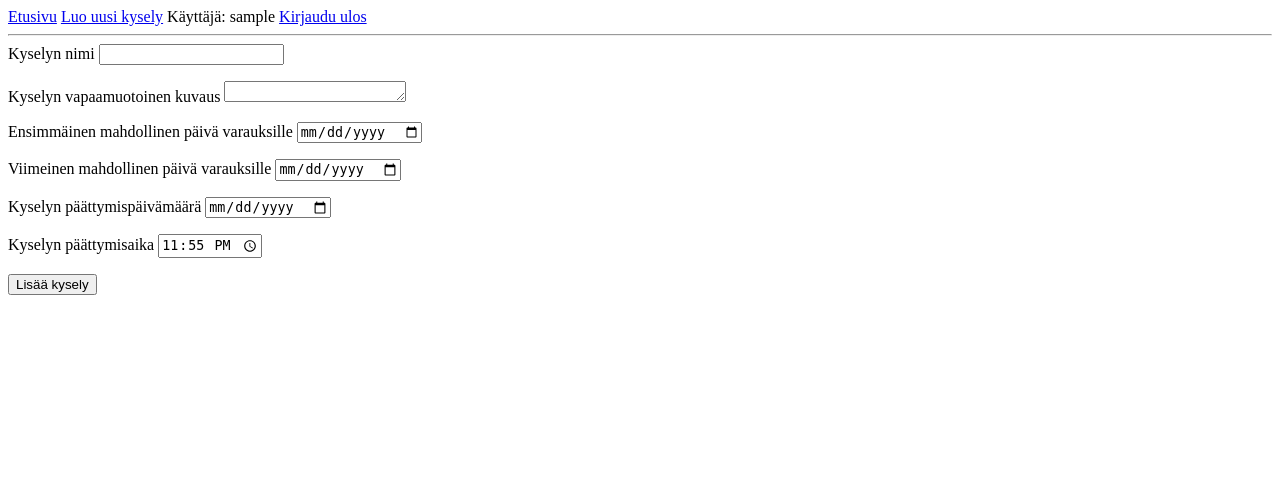
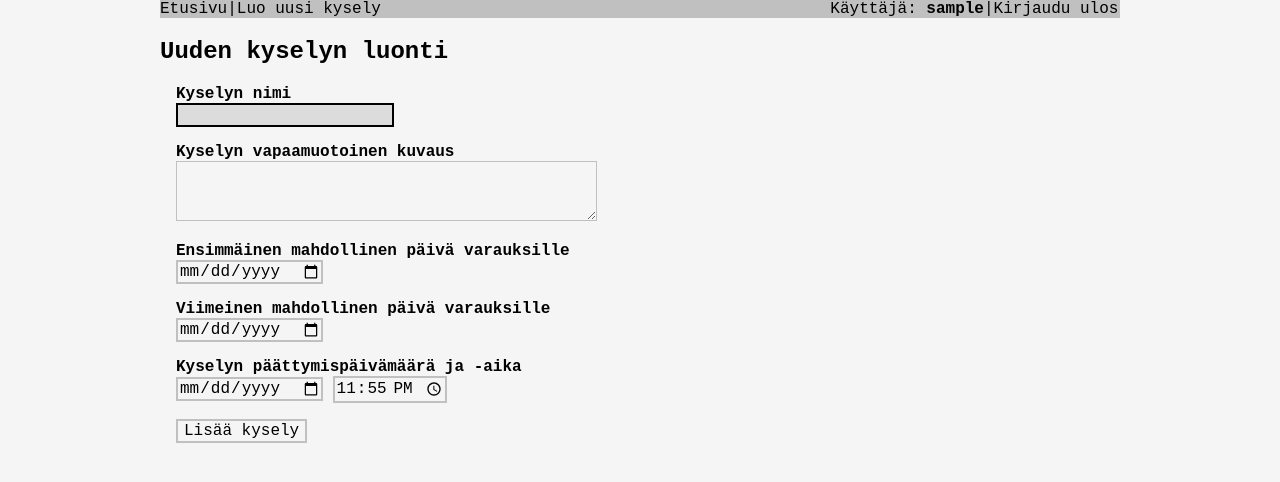
Before and after one commit to kluopaja/ajanvarausj-rjestelm-, a Flask app: page /new_poll in a window 1280 px wide. Shown: the top 482 px of the page. Run offline with Flask 2, Linux system fonts and the light colour scheme; the visitor is signed in with stand-in values (Sample User, id 1).

Commit message:
Redesign website layout
    -Change font to monospace font
    -Change colors
    -Add maximum width and center the website
    -Add lists where appropriate and style them

    templates/base.html
        -Add viewport meta tag
        -Add <nav> tag to menu controls and separate login/logout/register
         from other menu links
        -Add <div> tag to flashed messaged and style them better

    templates/index.html
        -Add notification if user does not have any polls

    templates/login.html
        -Add autofocus to username

    templates/register.html
        -Add autofocus to username

    templates/new_poll.html
        -Add autofocus to poll_name
        -Increase poll_description textarea size
        -Group end date and time together

    templates/poll_owner
        -Reorder functionalities to make the page more logical
        -Add class="section" to every part that should be indented
        -Add lists to form fields

```diff
--- a/static/style.css
+++ b/static/style.css
@@ -1,9 +1,143 @@
+body {
+    background: whitesmoke;
+    font-family: "Courier New";
+    color: black;
+    margin: auto;
+    max-width: 60em;
+}
+button {
+    font-family: "Courier New";
+}
+input, textarea {
+    font-family: "Courier New";
+    background: whitesmoke;
+    color: black;
+    border-style: solid;
+    border-color: silver;
+    font-size: 1em;
+}
+input:focus {
+    outline: none;
+}
+input[type=submit]{
+    background: whitesmoke;
+    color: black;
+    font-size: 1em;
+}
+input:focus, textarea:focus {
+    background: gainsboro;
+    border-color: black;
+}
+/*
+textarea::selection, input::selection  {
+    background: black;
+    color: whitesmoke;
+}
+*/
+input[type=submit]:hover{
+    background: gainsboro;
+    border-color: black;
+}
+.clearer {
+    clear: both;
+}
+.menu {
+    background: silver;
+    color: #000000;
+}
+.menu ul {
+    margin: 0 0.1em 0 0em;
+    padding: 0;
+    list-style: none;
+    display: inline;
+}
+.menu li {
+    display: inline;
+    float: left;
+}
+.menu li:after {
+    content: "|";
+
+}
+.menu li:last-child:after {
+    content: "";
+}
+.menu li a {
+    text-decoration: none;
+    color: black;
+}
+.menu li a:hover {
+    color: whitesmoke;
+    background: black;
+}
+.main_menu {
+    float: left;
+}
+.login_menu {
+    float: right;
+}
+.menu_line {
+    clear: both;
+}
+.index p {
+    padding: 0 0 0 1em;
+
+}
+.frontpage_table {
+    padding: 0 0 0 1em;
+}
+.flash li {
+    list-style: none;
+    padding: 0;
+    margin: 0;
+}
+.flash ul {
+    margin: 0.2em 0 0 0;
+    padding: 0 0 0 0em;
+    background: gainsboro;
+    font-weight: bold;
+}
+
+.new_poll ul {
+    padding: 0 0 0 1em;
+    margin: 0;
+}
+.new_poll li {
+    list-style: none;
+    padding: 0 0 1em 0;
+}
+.new_poll label {
+    display: block;
+    font-weight: bold;
+}
+.new_poll input[type=submit] {
+}
+.login ul {
+    padding: 0 0 0 1em;
+    margin 0;
+}
+.login li {
+    list-style: none;
+    padding: 0 0 1em 0;
+}
+.login label {
+    display: block;
+}
+.poll_owner .section {
+    padding: 0 0 3em 1em;
+}
+.poll_owner .section ul, li{
+    display: block;
+    padding: 0 0 0 0;
+}
+
 form {
     padding: 0 0 0 0;
     /*border: 1px solid #CCC;
     border-radius:1em;
     */
 }
+/*
 ul {
     list-style: none;
     padding: 0;
@@ -16,3 +150,5 @@ label {
     display: block-inline;
     margin-bottom: 0.2em;
 }
+
+*/
--- a/templates/base.html
+++ b/templates/base.html
@@ -3,27 +3,52 @@
     <head>
         <title>Ajanvarausjärjestelmä</title>
         <link href="/static/style.css" rel="stylesheet">
+        <meta name="viewport" content="width=device-width, initial-scale=1">
     </head>
     <body>
-        <a href="/">Etusivu</a>
-        {% if session['user_id'] %}
+        <nav class="menu">
+            <div class="main_menu">
+            <ul>
+            <li><a href="/">Etusivu</a></li>
+            {% if session.get('user_id') %}
+                <li>
                 <a href="/new_poll">Luo uusi kysely</a>
-        Käyttäjä: {{ session['username'] }}
+                </li>
+            {% endif %}
+            </ul>
+            </div>
+
+            <div class="login_menu">
+                <ul>
+                {% if session.get('user_id') %}
+                    <li>
+                        Käyttäjä: <b>{{ session['username'] }}</b></li>
+                    <li>
                     <a href="/logout">Kirjaudu ulos</a>
+                    </li>
                 {% else %}
+                    <li>
                     <a href="/login">Kirjaudu sisään</a>
+                    </li>
+                    <li>
                     <a href="/register">Uusi käyttäjä</a>
+                    </li>
                 {% endif %}
-        <hr>
+                </ul>
+            </div>
+            <div class="clearer"></div>
+        </nav>
+        <div class="flash">
         {% with messages = get_flashed_messages() %}
+            {% if messages %}
                 <ul>
-            {% if messages %}
                 {% for message in messages %}
                     <li>{{ message }}</li>
                 {% endfor %}
+                </ul>
             {% endif %}
-            </ul>
         {% endwith %}
+        </div>
         {% block content %}{% endblock %}
 
     </body>
--- a/templates/login.html
+++ b/templates/login.html
@@ -7,12 +7,13 @@
 {% if message  %}
 <p>{{ message }}</p>
 {% endif %}
+<div class="login">
 <h3>Kirjaudu sisään</h3>
 <form action="/login" method="post">
 <ul>
     <li>
         <label for="username">Käyttäjätunnus:</label>
-        <input type="text" name="username" id="username">
+        <input type="text" name="username" id="username" autofocus>
     </li>
     <li>
     <label for="password">Salasana:</label>
@@ -23,5 +24,6 @@
     </li>
 </ul>
 </form>
+</div>
 
 {% endblock %}
--- a/templates/new_poll.html
+++ b/templates/new_poll.html
@@ -1,15 +1,17 @@
 {% extends "base.html" %}
 {% block content %}
 
+<div class="new_poll">
+<h2>Uuden kyselyn luonti</h2>
 <form action="/new_poll" method="post">
 <ul>
     <li>
         <label for="poll_name">Kyselyn nimi</label>
-        <input type="text" name="poll_name" id="poll_name">
+        <input type="text" name="poll_name" id="poll_name" autofocus>
     </li>
     <li>
         <label for="poll_description">Kyselyn vapaamuotoinen kuvaus</label>
-        <textarea name="poll_description" id="poll_description" rows=1 cols=20></textarea>
+        <textarea name="poll_description" id="poll_description" rows=3 cols=40></textarea>
     </li>
     <li>
         <label for="first_appointment_date">Ensimmäinen mahdollinen päivä varauksille</label>
@@ -20,17 +22,14 @@
         <input type="date" name="last_appointment_date" id="last_appointment_date">
     </li>
     <li>
-        <label for="poll_end_date">Kyselyn päättymispäivämäärä</label>
+        <label for="poll_end_date">Kyselyn päättymispäivämäärä ja -aika</label>
         <input type="date" name="poll_end_date" id="poll_end_date">
-    </li>
-    <li>
-        <label for="poll_end_time">Kyselyn päättymisaika</label>
         <input type="time" name="poll_end_time" id="poll_end_time" value="23:55" step=300>
     </li>
     <li>
         <input type="submit" value="Lisää kysely">
     </li>
 </ul>
-
 </form>
+</div>
 {% endblock %}
--- a/templates/register.html
+++ b/templates/register.html
@@ -11,7 +11,7 @@
         Käyttäjätunnuksen tulee sisältää 1-20 merkkiä.
         Käyttäjätunnus saa sisältää isoja ja pieniä kirjaimia, sekä numeroita.
         </label>
-        <input type="text" name="username" id="username">
+        <input type="text" name="username" id="username" autofocus>
         <span id="username_error" aria-live="polite"></span>
     </li>
     <li>
```
Also changed, not shown: templates/index.html (+9 -1 lines), templates/poll_owner.html (+69 -26 lines). Lines whose indentation alone changed are shown as unchanged.
